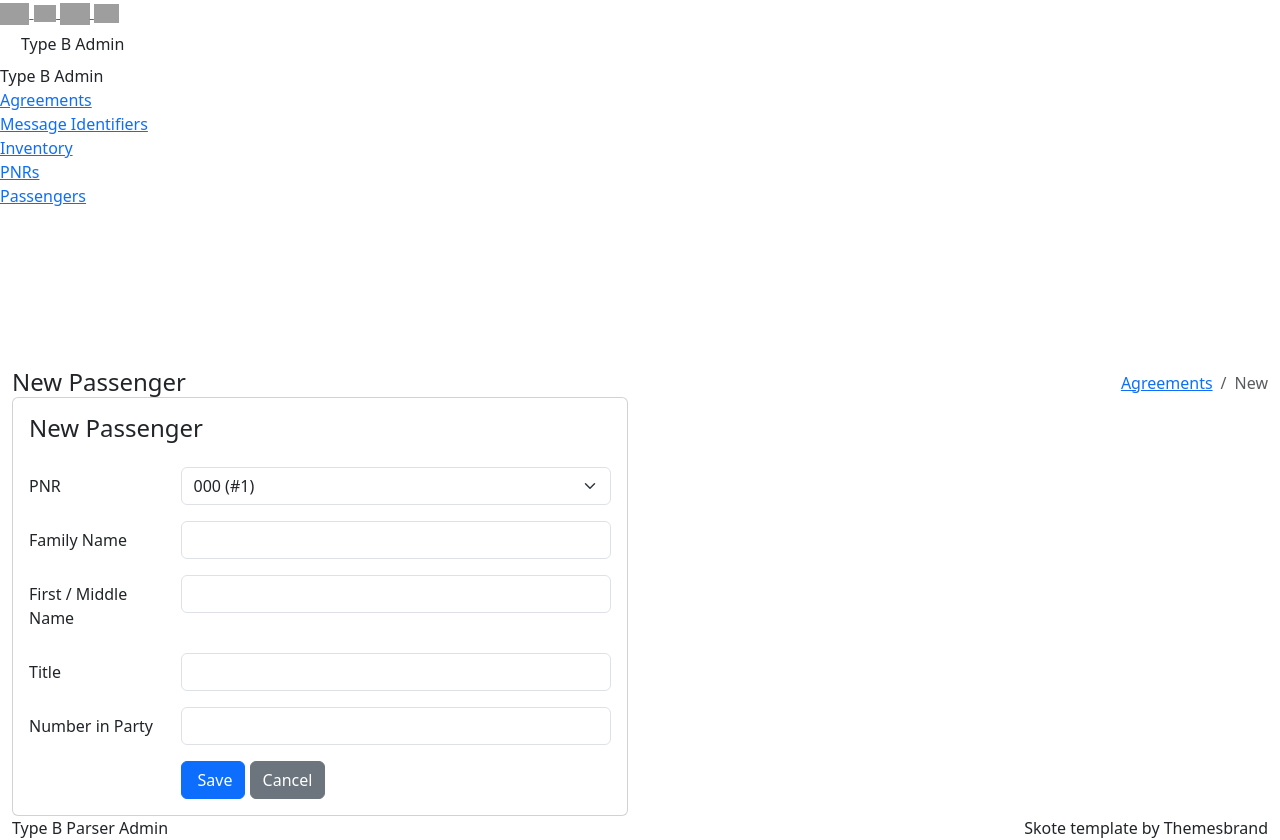
After one commit to leon-cst/typeB-parser-prototype, a Flask app: page /agreements/passengers/new in a window 1280 px wide. The commit adds this page. Run offline with Flask 3, Linux system fonts and the light colour scheme; tables that the repository leaves empty hold one stand-in row (values such as "Sample post"); some libraries are stand-ins or nearby versions; grey boxes are pictures that could not be loaded.

Commit message:
Add Passenger CRUD GUI
FK targets PNR.PNR_ID (not PNR_Code, which is non-unique per the
Pnr model). Cascade delete matches original schema's ON DELETE
CASCADE. Number_In_Party validated as StringField, same pattern
as InventoryAvailability's Flight_Date.

```diff
--- a/templates/base.html
+++ b/templates/base.html
@@ -100,6 +100,13 @@
                                 <span>PNRs</span>
                             </a>
                         </li>
+
+                        <li>
+                            <a href="{{ url_for('dashboard.list_passengers') }}" class="waves-effect">
+                                <i class="bx bx-user"></i>
+                                <span>Passengers</span>
+                            </a>
+                        </li>
                     </ul>
                 </div>
             </div>
--- /dev/null
+++ b/templates/passengers/form.html
@@ -0,0 +1,78 @@
+{% extends "base.html" %}
+
+{% block title %}{{ "Edit" if passenger else "New" }} Passenger{% endblock %}
+{% block page_heading %}{{ "Edit" if passenger else "New" }} Passenger{% endblock %}
+{% block breadcrumb_current %}{{ "Edit" if passenger else "New" }}{% endblock %}
+
+{% block content %}
+<div class="row">
+    <div class="col-xl-6">
+        <div class="card">
+            <div class="card-body">
+
+                <h4 class="card-title mb-4">
+                    {{ "Edit" if passenger else "New" }} Passenger
+                    {% if passenger %}<small class="text-muted">#{{ passenger.Passenger_ID }}</small>{% endif %}
+                </h4>
+
+                <form method="post">
+                    {{ form.hidden_tag() }}
+
+                    <div class="mb-3 row">
+                        <label class="col-md-3 col-form-label">PNR</label>
+                        <div class="col-md-9">
+                            {{ form.PNR_ID(class="form-select" + (" is-invalid" if form.PNR_ID.errors else "")) }}
+                            {% for error in form.PNR_ID.errors %}<div class="invalid-feedback">{{ error }}</div>{% endfor %}
+                        </div>
+                    </div>
+
+                    <div class="mb-3 row">
+                        <label class="col-md-3 col-form-label">Family Name</label>
+                        <div class="col-md-9">
+                            {{ form.Family_Name(class="form-control" + (" is-invalid" if form.Family_Name.errors else "")) }}
+                            {% for error in form.Family_Name.errors %}<div class="invalid-feedback">{{ error }}</div>{% endfor %}
+                        </div>
+                    </div>
+
+                    <div class="mb-3 row">
+                        <label class="col-md-3 col-form-label">First / Middle Name</label>
+                        <div class="col-md-9">
+                            {{ form.First_Name_Middle_Name(class="form-control" + (" is-invalid" if form.First_Name_Middle_Name.errors else "")) }}
+                            {% for error in form.First_Name_Middle_Name.errors %}<div class="invalid-feedback">{{ error }}</div>{% endfor %}
+                        </div>
+                    </div>
+
+                    <div class="mb-3 row">
+                        <label class="col-md-3 col-form-label">Title</label>
+                        <div class="col-md-9">
+                            {{ form.Title(class="form-control" + (" is-invalid" if form.Title.errors else "")) }}
+                            {% for error in form.Title.errors %}<div class="invalid-feedback">{{ error }}</div>{% endfor %}
+                        </div>
+                    </div>
+
+                    <div class="mb-3 row">
+                        <label class="col-md-3 col-form-label">Number in Party</label>
+                        <div class="col-md-9">
+                            {{ form.Number_In_Party(class="form-control" + (" is-invalid" if form.Number_In_Party.errors else "")) }}
+                            {% for error in form.Number_In_Party.errors %}<div class="invalid-feedback">{{ error }}</div>{% endfor %}
+                        </div>
+                    </div>
+
+                    <div class="row">
+                        <div class="col-md-9 offset-md-3">
+                            <button type="submit" class="btn btn-primary">
+                                <i class="bx bx-save me-1"></i> Save
+                            </button>
+                            <a href="{{ url_for('dashboard.list_passengers') }}" class="btn btn-secondary">
+                                Cancel
+                            </a>
+                        </div>
+                    </div>
+
+                </form>
+
+            </div>
+        </div>
+    </div>
+</div>
+{% endblock %}
--- a/typeb/web/dashboard.py
+++ b/typeb/web/dashboard.py
@@ -1,16 +1,12 @@
 """
 Agreement Table CRUD GUI.
 
-Plain HTML for now (no Skote styling yet). Soft-delete only: the
-"delete" route flips is_active to False rather than removing the row,
-since this is a config table that affects reply generation and past
-state is worth keeping.
 """
 from flask import Blueprint, abort, flash, redirect, render_template, url_for
 
 from typeb.extensions import db
-from typeb.db.models import Agreement, MessageIdentifier, InventoryAvailability, Pnr
-from typeb.web.forms import AgreementForm, MessageIdentifierForm, InventoryAvailabilityForm, PnrForm
+from typeb.db.models import Agreement, MessageIdentifier, InventoryAvailability, Pnr, Passenger
+from typeb.web.forms import AgreementForm, MessageIdentifierForm, InventoryAvailabilityForm, PnrForm, PassengerForm
 from typeb.tables import loader
 from datetime import date
 
@@ -287,3 +283,89 @@ def delete_pnr(pnr_id):
     db.session.commit()
     flash(f"PNR {pnr.PNR_Code} deleted.", "success")
     return redirect(url_for("dashboard.list_pnrs"))
+
+
+def _pnr_choices():
+    pnrs = Pnr.query.order_by(Pnr.PNR_Code).all()
+    return [(p.PNR_ID, f"{p.PNR_Code} (#{p.PNR_ID})") for p in pnrs]
+
+
+@dashboard_bp.get("/passengers/")
+def list_passengers():
+    passengers = Passenger.query.order_by(Passenger.Family_Name).all()
+    return render_template("passengers/list.html", passengers=passengers)
+
+
+@dashboard_bp.route("/passengers/new", methods=["GET", "POST"])
+def new_passenger():
+    form = PassengerForm()
+    form.PNR_ID.choices = _pnr_choices()
+
+    if not form.PNR_ID.choices:
+        flash("Create a PNR first before adding passengers.", "danger")
+        return redirect(url_for("dashboard.list_pnrs"))
+
+    if form.validate_on_submit():
+        number_in_party = None
+        if form.Number_In_Party.data:
+            try:
+                number_in_party = int(form.Number_In_Party.data)
+            except ValueError:
+                form.Number_In_Party.errors.append("Must be a whole number.")
+                return render_template("passengers/form.html", form=form, passenger=None)
+
+        passenger = Passenger(
+            PNR_ID=form.PNR_ID.data,
+            Family_Name=form.Family_Name.data,
+            First_Name_Middle_Name=form.First_Name_Middle_Name.data or None,
+            Title=form.Title.data or None,
+            Number_In_Party=number_in_party,
+        )
+        db.session.add(passenger)
+        db.session.commit()
+        flash(f"Passenger {passenger.Family_Name} created.", "success")
+        return redirect(url_for("dashboard.list_passengers"))
+
+    return render_template("passengers/form.html", form=form, passenger=None)
+
+
+@dashboard_bp.route("/passengers/<int:passenger_id>/edit", methods=["GET", "POST"])
+def edit_passenger(passenger_id):
+    passenger = db.session.get(Passenger, passenger_id)
+    if passenger is None:
+        abort(404)
+
+    form = PassengerForm(obj=passenger)
+    form.PNR_ID.choices = _pnr_choices()
+
+    if form.validate_on_submit():
+        number_in_party = None
+        if form.Number_In_Party.data:
+            try:
+                number_in_party = int(form.Number_In_Party.data)
+            except ValueError:
+                form.Number_In_Party.errors.append("Must be a whole number.")
+                return render_template("passengers/form.html", form=form, passenger=passenger)
+
+        passenger.PNR_ID = form.PNR_ID.data
+        passenger.Family_Name = form.Family_Name.data
+        passenger.First_Name_Middle_Name = form.First_Name_Middle_Name.data or None
+        passenger.Title = form.Title.data or None
+        passenger.Number_In_Party = number_in_party
+        db.session.commit()
+        flash(f"Passenger {passenger.Family_Name} updated.", "success")
+        return redirect(url_for("dashboard.list_passengers"))
+
+    return render_template("passengers/form.html", form=form, passenger=passenger)
+
+
+@dashboard_bp.post("/passengers/<int:passenger_id>/delete")
+def delete_passenger(passenger_id):
+    passenger = db.session.get(Passenger, passenger_id)
+    if passenger is None:
+        abort(404)
+
+    db.session.delete(passenger)
+    db.session.commit()
+    flash(f"Passenger {passenger.Family_Name} deleted.", "success")
+    return redirect(url_for("dashboard.list_passengers"))
--- a/typeb/web/forms.py
+++ b/typeb/web/forms.py
@@ -144,3 +144,36 @@ class PnrForm(FlaskForm):
         validators=[Optional(), Length(max=5)],
         filters=[lambda v: v.strip().upper() if v else v],
     )
+
+
+class PassengerForm(FlaskForm):
+    PNR_ID = SelectField(
+        "PNR",
+        validators=[DataRequired()],
+        coerce=int,
+        choices=[],  # populated in the route from real PNR rows
+    )
+
+    Family_Name = StringField(
+        "Family Name",
+        validators=[DataRequired(), Length(max=50)],
+        filters=[lambda v: v.strip().upper() if v else v],
+    )
+
+    First_Name_Middle_Name = StringField(
+        "First / Middle Name",
+        validators=[Optional(), Length(max=100)],
+        filters=[lambda v: v.strip().upper() if v else v],
+    )
+
+    Title = StringField(
+        "Title",
+        validators=[Optional(), Length(max=10)],
+        filters=[lambda v: v.strip().upper() if v else v],
+    )
+
+    Number_In_Party = StringField(
+        "Number in Party",
+        validators=[Optional()],
+        filters=[lambda v: v.strip() if v else v],
+    )
```
Also changed, not shown: migrations/versions/e23d735b9005_create_passenger_table.py (added, +37 -0 lines), templates/passengers/list.html (added, +69 -0 lines), typeb/db/models.py (+23 -0 lines).
